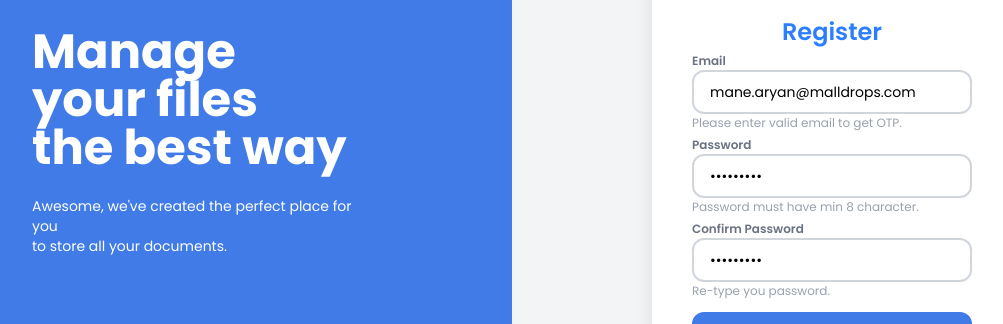
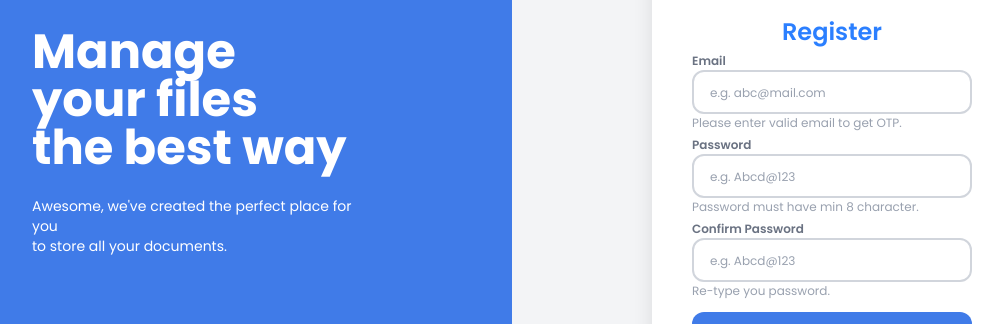
Before and after one commit to himanshunishad620/DriveX-Frontend, a React (Vite) app: page /auth/register in a window 1280 px wide. Shown: the part 197-521 px from the top of the page, without its empty margins (128-1131 px from the left). Built offline with nearby package versions, Linux system fonts and the light colour scheme; no server answers; some icons are missing.

Commit message:
minor modification

```diff
--- a/src/components/UI/other/ContactSection.tsx
+++ b/src/components/UI/other/ContactSection.tsx
@@ -62,6 +62,8 @@ const ContactSection: React.FC = () => {
             <div className="flex w-full gap-2 md:w-5/7">
               <div className="w-1/2">
                 <TextInput
+                  label="First Name"
+                  helperText="Please enter your nice name."
                   placeHolder="Firt Name"
                   name="firstName"
                   parentWidth={true}
@@ -72,6 +74,8 @@ const ContactSection: React.FC = () => {
               </div>
               <div className="w-1/2">
                 <TextInput
+                  label="Last Name"
+                  helperText="Please enter your nice name."
                   placeHolder="Last Name"
                   parentWidth={true}
                   name="lastName"
@@ -83,6 +87,8 @@ const ContactSection: React.FC = () => {
             </div>
             <div className="w-full md:w-5/7">
               <TextInput
+                label="Email"
+                helperText="Please enter your valid email."
                 placeHolder="Email"
                 parentWidth={true}
                 name="email"
@@ -93,7 +99,9 @@ const ContactSection: React.FC = () => {
             </div>
             <div className="w-full md:w-5/7">
               <TextArea
-                placeHolder="Message"
+                label="Message"
+                // helperText="Please type your honest suggestions and feedback."
+                placeHolder="Please type your honest suggestions and feedback."
                 name="message"
                 parentWidth={true}
                 value={values.message}
--- a/src/components/UI/other/RecentUpload.tsx
+++ b/src/components/UI/other/RecentUpload.tsx
@@ -20,7 +20,7 @@ const RecentUpload: React.FC<RecentUploadProps> = (props) => {
       {list.length === 0 && (
         <>
           <DotLottieReact
-            className="h-60"
+            className="h-30 md:h-60"
             src="/notfound.lottie"
             loop
             autoplay
--- a/src/pages/auth/Login.tsx
+++ b/src/pages/auth/Login.tsx
@@ -14,6 +14,8 @@ const Login: React.FC = () => {
   const [login, { isLoading }] = useLoginMutation();
   const { values, handleChange } = useFormHook({
     // email: "ras.aydin@malldrops.com",
+    // email: "",
+    // password: "",
     email: "mane.aryan@malldrops.com",
     password: "Himan@123",
   });
--- a/src/pages/auth/Register.tsx
+++ b/src/pages/auth/Register.tsx
@@ -17,10 +17,14 @@ const Register: React.FC = () => {
   };
   const { showSuccess, showError } = useToast();
   const { values, handleChange } = useFormHook({
-    email: "mane.aryan@malldrops.com",
-    password: "Himan@123",
-    confirmPassword: "Himan@123",
+    email: "",
+    password: "",
+    confirmPassword: "",
   });
+  //   email: "mane.aryan@malldrops.com",
+  //   password: "Himan@123",
+  //   confirmPassword: "Himan@123",
+  // });
   const handleSumbit = async (e: React.FormEvent<HTMLFormElement>) => {
     e.preventDefault();
     if (values.confirmPassword.trim() !== values.password.trim()) {
```
